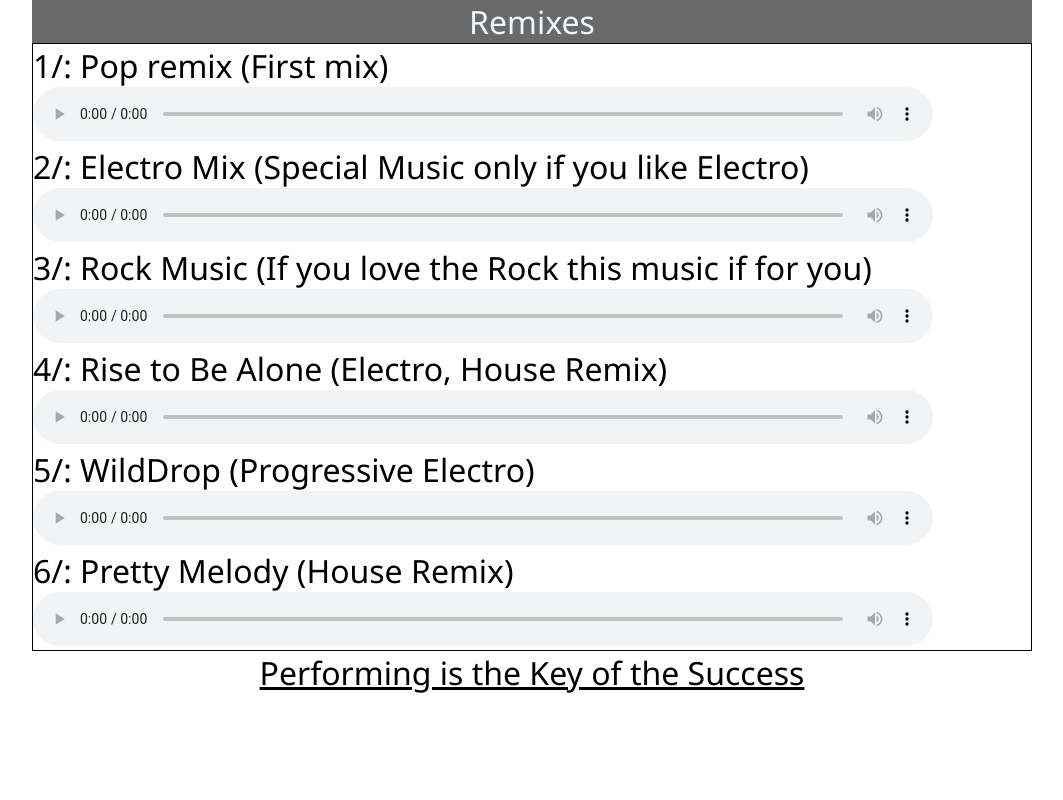
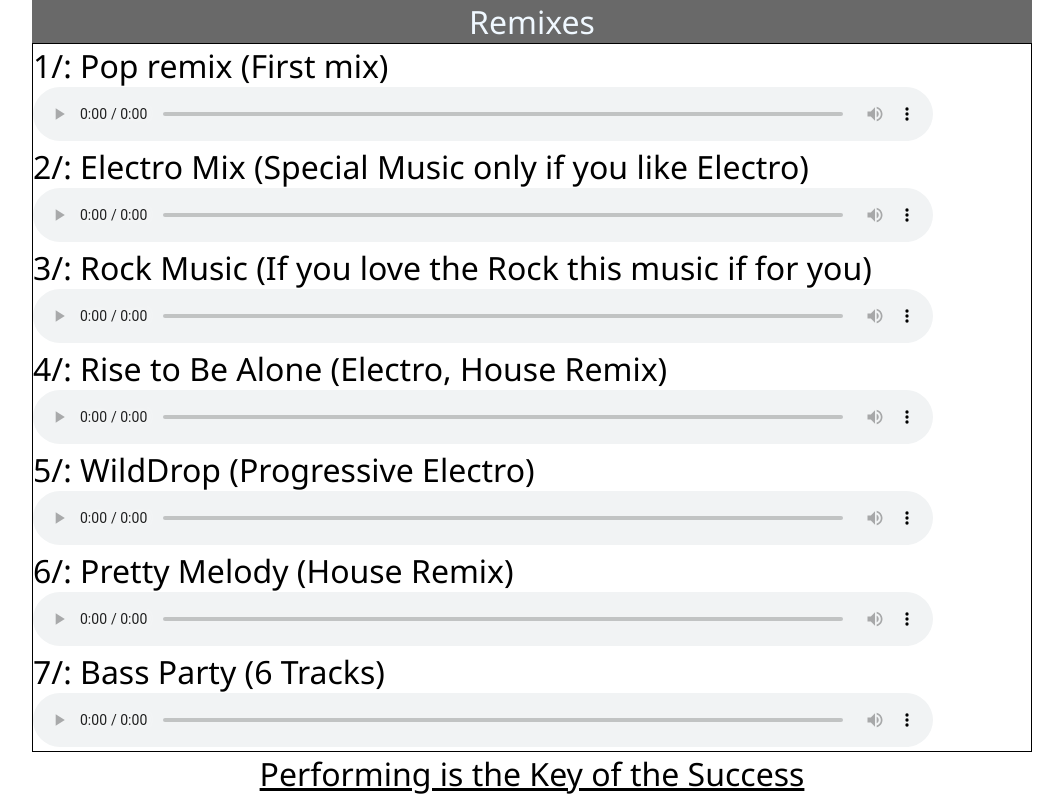
Before and after one commit to KenseiZ/myBlog, a plain HTML site: page index.html in a window 1280 px wide. Shown: the whole page, without its empty margins (108-1171 px from the left). Drawn offline with Linux system fonts and the light colour scheme.

Commit message:
ajout de Bass Party

```diff
--- a/index.html
+++ b/index.html
@@ -23,6 +23,8 @@
         <audio src="Wild Drop.mp3" controls></audio>
         <div>6/: Pretty Melody (House Remix)</div>
         <audio src="Pretty Melody.mp3" controls></audio>
+        <div>7/: Bass Party (6 Tracks)</div>
+        <audio src="Bass Party.mp3" controls></audio>
     </main>
     <div id="Citation">Performing is the Key of the Success</div>
 </body>
```
Also changed, not shown: style/main.css (line endings or trailing spaces), 1 other file.
